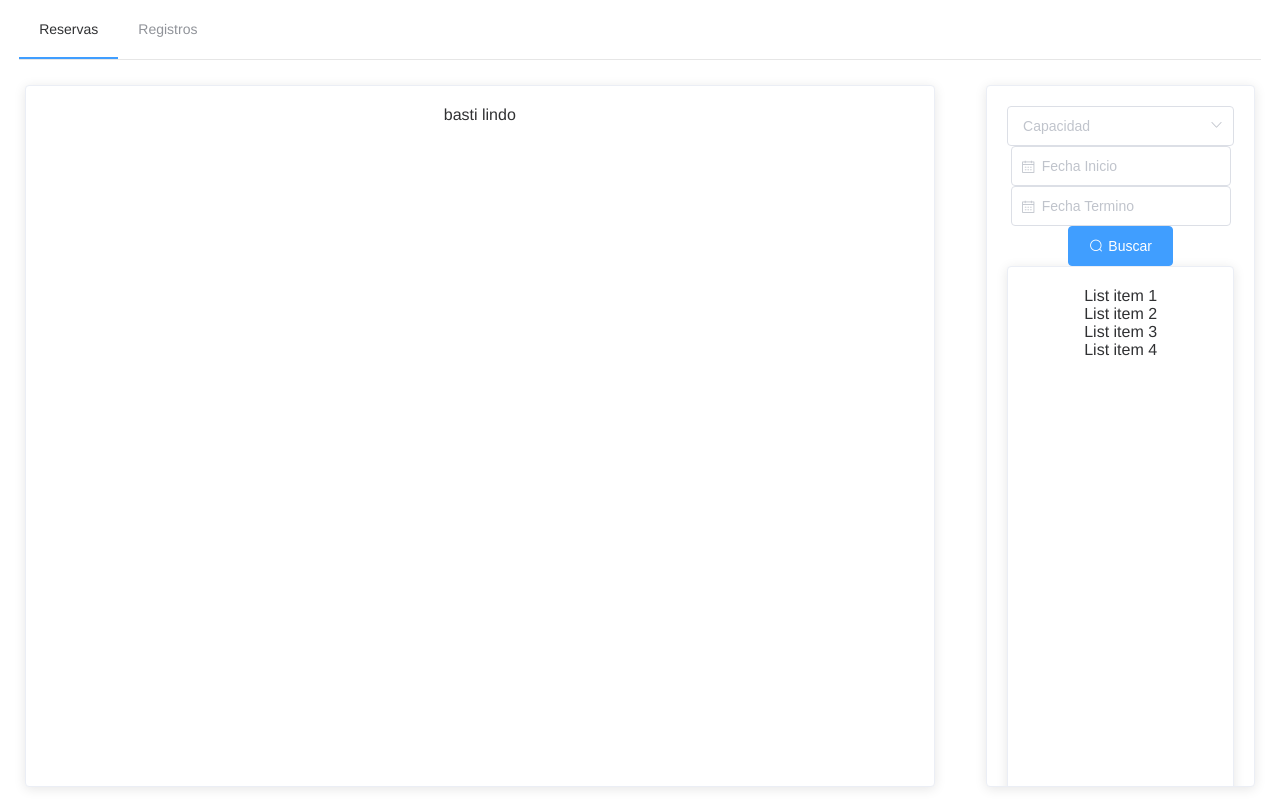
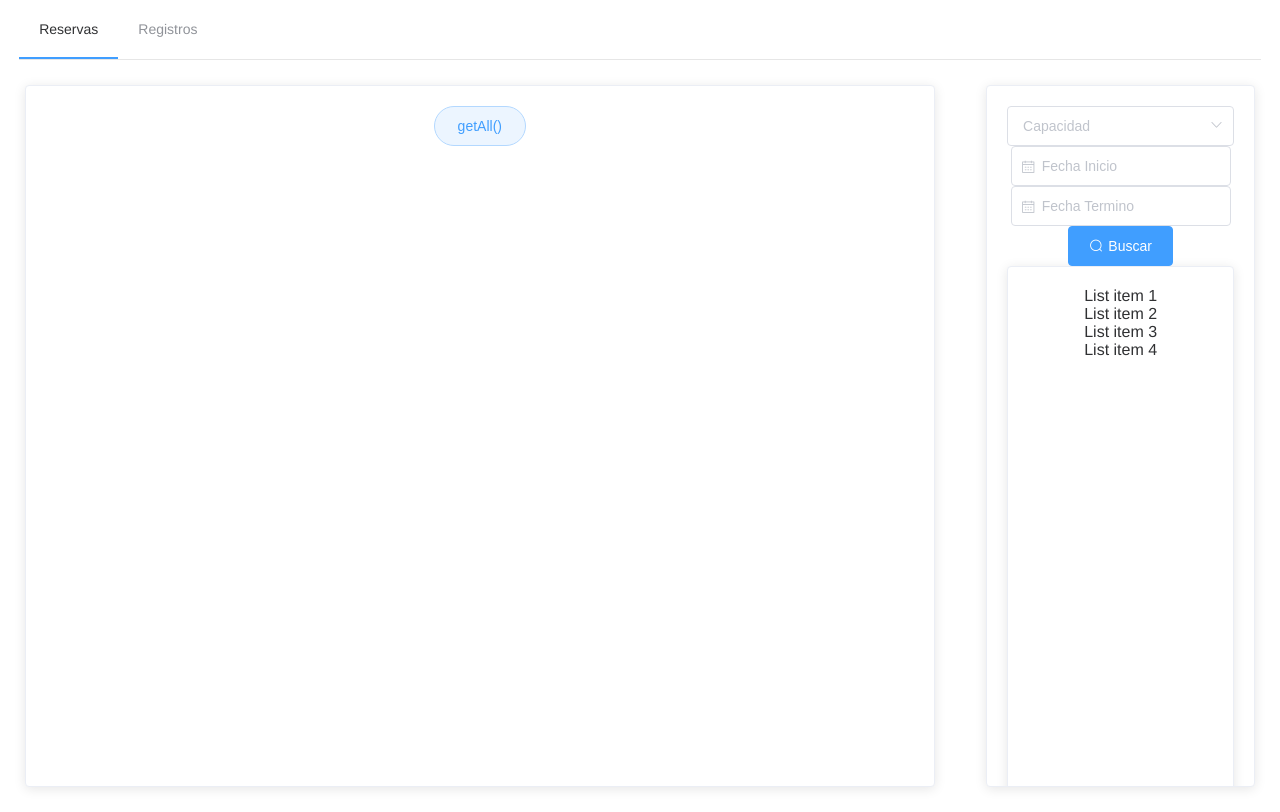
Before and after one commit to Kakoo8/TingesoFront, a Vue app: page /#/ in a window 1280 px wide. Built offline with nearby package versions, Linux system fonts and the light colour scheme.

Commit message:
Rack update axios

```diff
--- a/src/components/Rack.vue
+++ b/src/components/Rack.vue
@@ -1,10 +1,11 @@
 <template>
     <el-card class="box-card">
-        basti lindo
+         <el-button type="primary" v-on:click="getAll()" round plain>getAll()</el-button>
     </el-card>
 </template>
 
 <script>
+
 </script>
 
 <style>
```
Also changed, not shown: 1 other file (tests, documents, lock files or other folders).
